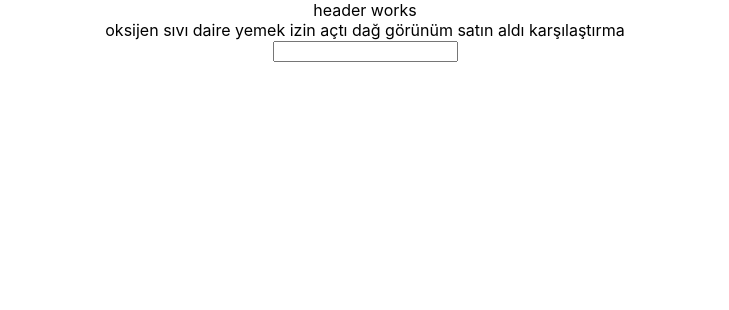
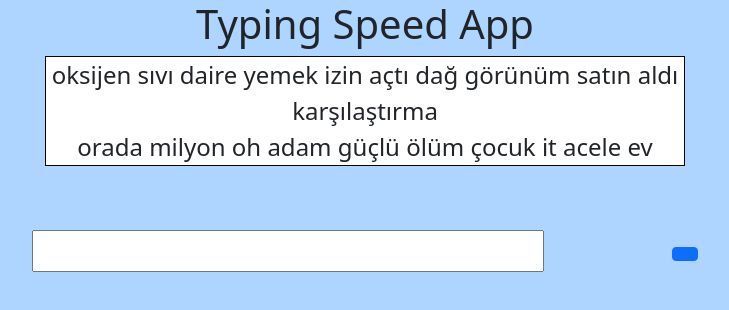
Before and after one commit to muratceng/Kodluyoruz-OrtaSeviye, a React (Create React App) app in the folder React/typing-speed-app/: page / in a window 1280 px wide. Shown: the top 310 px of the page, without its empty margins (275-1004 px from the left). Built offline with nearby package versions, Linux system fonts and the light colour scheme.

Commit message:
style changes

```diff
--- a/React/typing-speed-app/package.json
+++ b/React/typing-speed-app/package.json
@@ -3,11 +3,13 @@
   "version": "0.1.0",
   "private": true,
   "dependencies": {
+    "@fortawesome/fontawesome-svg-core": "^6.1.1",
     "@reduxjs/toolkit": "^1.8.1",
     "@testing-library/jest-dom": "^5.16.4",
     "@testing-library/react": "^13.2.0",
     "@testing-library/user-event": "^13.5.0",
     "axios": "^0.27.2",
+    "bootstrap": "^5.1.3",
     "react": "^18.1.0",
     "react-dom": "^18.1.0",
     "react-redux": "^8.0.2",
--- a/React/typing-speed-app/src/App.css
+++ b/React/typing-speed-app/src/App.css
@@ -1,3 +1,27 @@
 .App {
   text-align: center;
 }
+
+.text{
+  border: black 1px solid;
+  background-color: white;
+  width: 50%;
+  margin-left: 25%;
+}
+
+body{
+  background-color: #add5ff !important;
+  font-size:x-large !important;
+}
+
+.mid{
+  align-items: center;
+  text-align: center;
+}
+
+.input{
+  margin-top: 5%;
+  font-size: x-large;
+  width: 40%;
+  margin-right: 10%;
+}
--- a/React/typing-speed-app/src/Components/Form/index.js
+++ b/React/typing-speed-app/src/Components/Form/index.js
@@ -5,6 +5,7 @@ function Form(){
     const [text,setText]=useState("");
     const [count,setCount]=useState(0);
     const xd = "asdas"
+    const fareload =
 
     useEffect(() => {
         setCount(count+1)
@@ -14,7 +15,8 @@ function Form(){
 
     return(
         <div>
-            <input type="text" value={text} onChange={(e)=>{setText(e.target.value)}}></input>
+            <input className="input" type="text" value={text} onChange={(e)=>{setText(e.target.value)}}></input>
+            <button className="btn btn-primary"></button>
         </div>
     )
 }
--- a/React/typing-speed-app/src/Components/Header/index.js
+++ b/React/typing-speed-app/src/Components/Header/index.js
@@ -3,7 +3,9 @@ function Header(){
 
 
     return(
-        <div>header works</div>
+        <div>
+            <h1>Typing Speed App</h1>
+        </div>
     )
 }
 
--- a/React/typing-speed-app/src/Components/Text/index.js
+++ b/React/typing-speed-app/src/Components/Text/index.js
@@ -14,15 +14,27 @@ function Text(){
   }, [])
 
     let tenwords = data.data.slice(0,10);
+    let secondTen = data.data.slice(10,20)
 
 
     return(
-        <div>
+        <div className="mid">
+        <div className="text">
+            <div>
             {
                 tenwords.map((item,i)=>{
                     return <span key={i}>{item.targetWord} </span>
                 })
             }
+            </div>
+            <div>
+                {
+                    secondTen.map((item,i)=>{
+                        return <span key={i}>{item.targetWord} </span>
+                    })
+                }
+            </div>
+        </div>
         </div>
     )
 }
--- a/React/typing-speed-app/src/index.js
+++ b/React/typing-speed-app/src/index.js
@@ -5,6 +5,7 @@ import App from './App';
 import reportWebVitals from './reportWebVitals';
 import { Provider } from 'react-redux';
 import store from './redux/store'
+import 'bootstrap/dist/css/bootstrap.css';
 
 const root = ReactDOM.createRoot(document.getElementById('root'));
 root.render(
```
Also changed, not shown: 1 other file (tests, documents, lock files or other folders).
